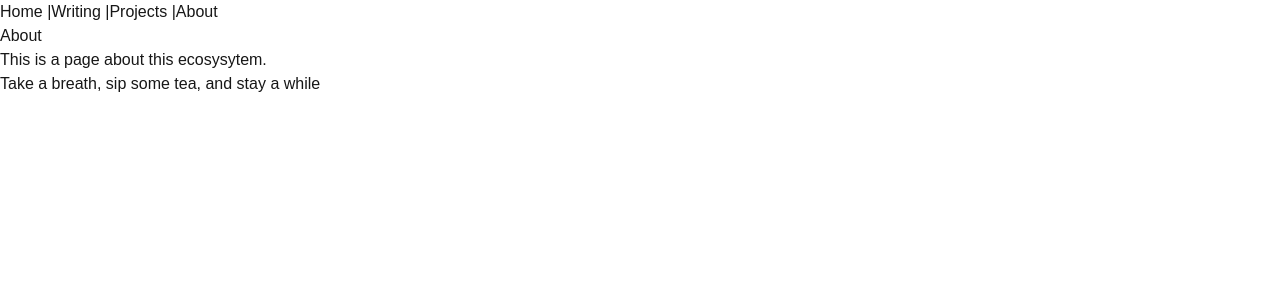
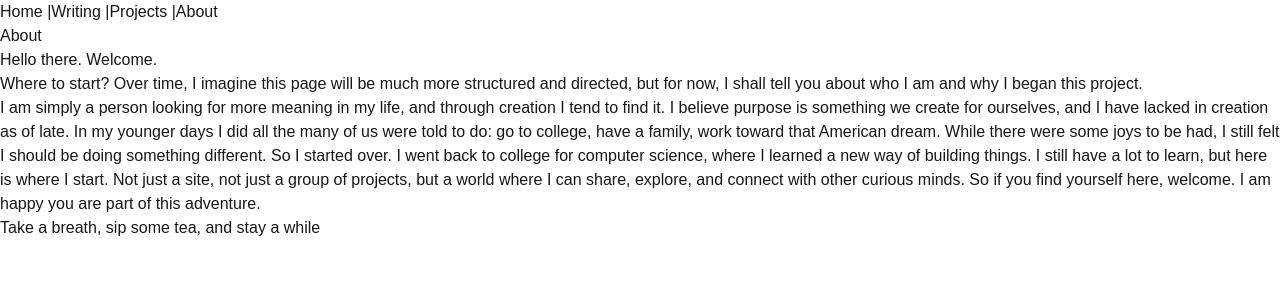
Before and after one commit to gwennthompson/gwennimations, a Next.js app: page /about in a window 1280 px wide. Shown: the top 300 px of the page. Built offline with nearby package versions, Linux system fonts and the light colour scheme.

Commit message:
added text to about page

```diff
--- a/app/about/page.tsx
+++ b/app/about/page.tsx
@@ -2,7 +2,22 @@ export default function About() {
   return (
     <div>
       <h1>About</h1>
-      <p>This is a page about this ecosysytem.</p>
+      <h2>Hello there. Welcome.</h2>
+      <p>
+        Where to start? Over time, I imagine this page will be much more structured
+        and directed, but for now, I shall tell you about who I am and why I began this project.
+      </p>
+      <p>
+        I am simply a person looking for more meaning in my life, and through creation I tend to find it.
+        I believe purpose is something we create for ourselves, and I have lacked in creation as of late. In my
+        younger days I did all the many of us were told to do: go to college, have a family,
+        work toward that American dream. While there were some joys to be had, I still felt I should
+        be doing something different. So I started over. I went back to college for computer science,
+        where I learned a new way of building things. I still have a lot to learn, but here
+        is where I start. Not just a site, not just a group of projects, but a world
+        where I can share, explore, and connect with other curious minds. So if you find yourself here,
+        welcome. I am happy you are part of this adventure.
+      </p>
     </div>
   );
 }
--- a/app/writing/page.tsx
+++ b/app/writing/page.tsx
@@ -2,7 +2,7 @@ export default function Writing() {
   return (
     <div>
       <h1>Writing</h1>
-      <p>This is my writing page.</p>
+      <p>This page is for thoughts, ponderings, ideas, and reflections.</p>
     </div>
   );
 }
```
